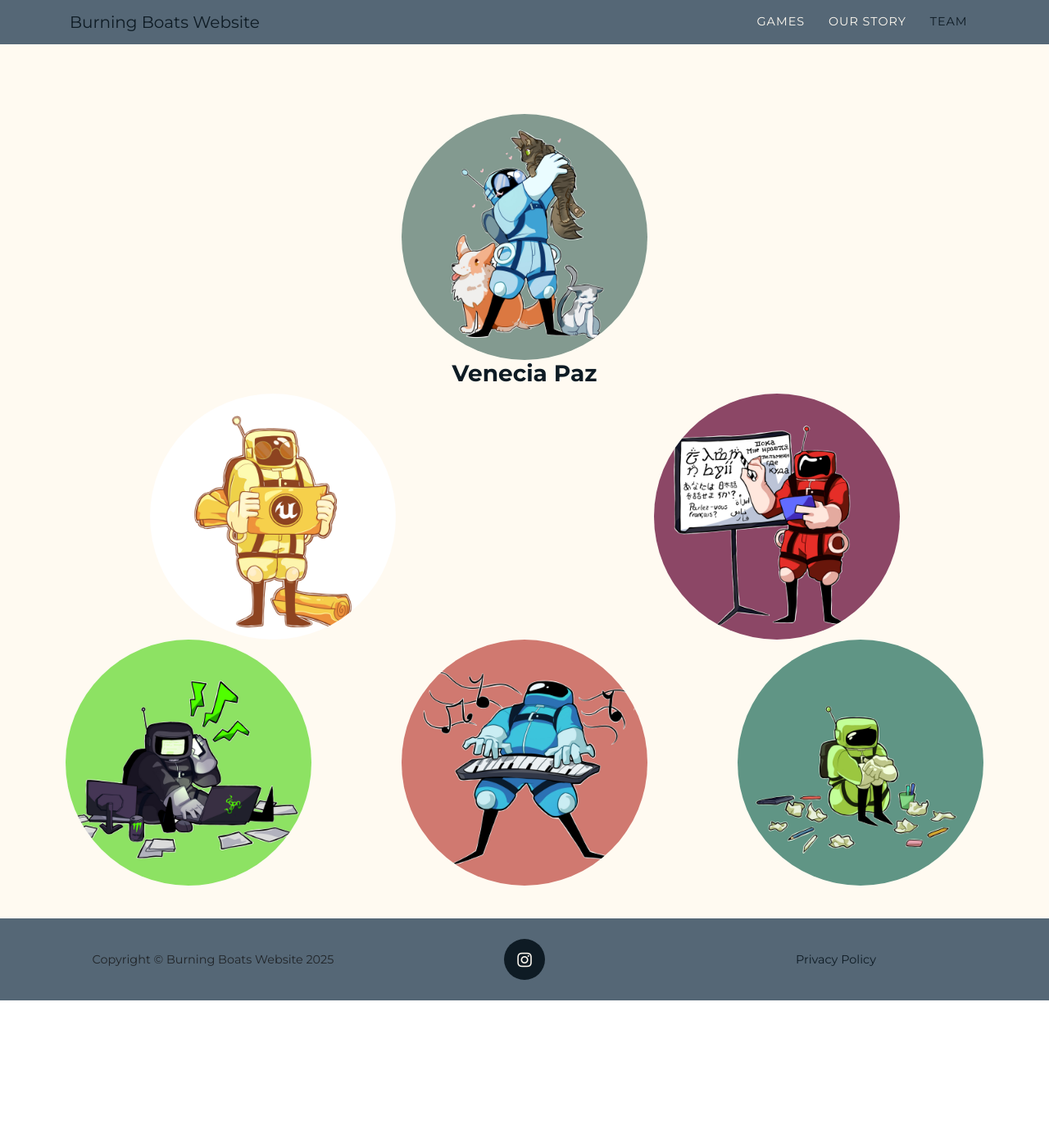
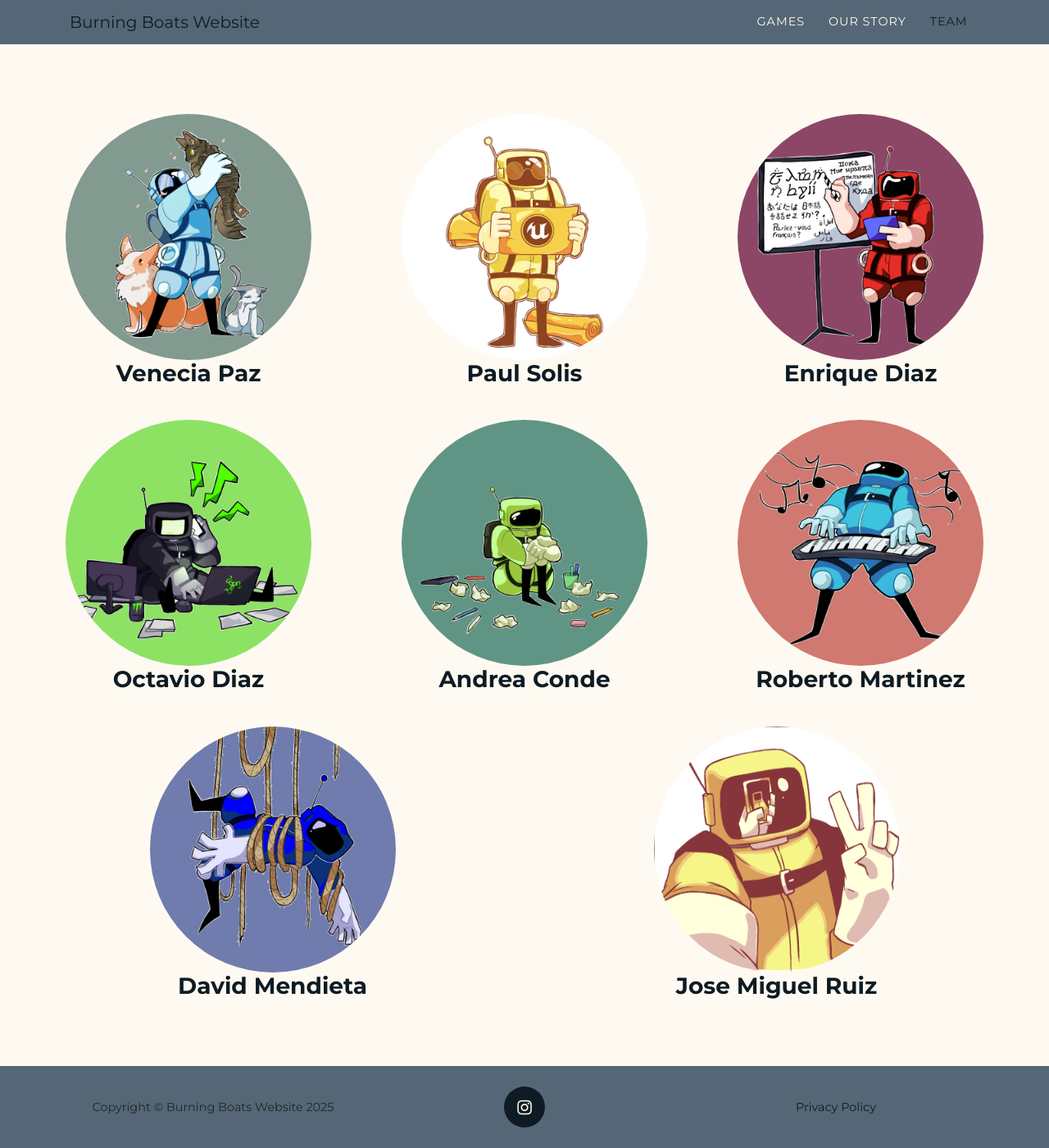
Before and after one commit to BurningBoats/BurningBoats.github.io, a Jekyll site: the page built from index.md, in a window 1280 px wide and 1400 px high, scrolled down 1833 px. Shown: the whole window at 82% size. Built offline with Jekyll 4.4.1, drawn with Linux system fonts in a browser that asks for light colours; some web fonts are replaced; before the commit the page ends 3053 px from its top, so only the background shows below that.

Commit message:
add names and images

```diff
--- a/_includes/about.html
+++ b/_includes/about.html
@@ -16,17 +16,42 @@
 </section>
 <div style="background-color: #fffaf1; padding: 40px;"">
   <div class="row" style="justify-content: space-around">
-    <div class="col-lg-12 text-center">
+    <div class="text-center">
       <img src="assets/img/team/1.jpg" alt="Avatar" style="border-radius: 50%;" width="300" height="300">
-      <h3>Venecia Paz</h3>
+      <h3 style="margin-bottom:40px">Venecia Paz</h3>
     </div>
-    <img src="assets/img/team/3.jpg" alt="Avatar" style="border-radius: 50%;" width="300" height="300">
-    <img src="assets/img/team/2.jpg" alt="Avatar" style="border-radius: 50%;" width="300" height="300">
+    <div class="text-center">
+      <img src="assets/img/team/3.jpg" alt="Avatar" style="border-radius: 50%;" width="300" height="300">
+      <h3 style="margin-bottom:40px">Paul Solis</h3>
+    </div>
+    <div class="text-center">
+      <img src="assets/img/team/2.jpg" alt="Avatar" style="border-radius: 50%;" width="300" height="300">
+      <h3 style="margin-bottom:40px">Enrique Diaz</h3>
+    </div>
   </div>
   <div class="row" style="justify-content: space-around">
-    <img src="assets/img/team/4.jpg" alt="Avatar" style="border-radius: 50%;" width="300" height="300">
-    <img src="assets/img/team/5.jpg" alt="Avatar" style="border-radius: 50%;" width="300" height="300">
-    <img src="assets/img/team/6.jpg" alt="Avatar" style="border-radius: 50%;" width="300" height="300">
+    <div class="text-center">
+      <img src="assets/img/team/4.jpg" alt="Avatar" style="border-radius: 50%;" width="300" height="300">
+      <h3 style="margin-bottom:40px">Octavio Diaz</h3>
+    </div>
+    <div class="text-center">
+      <img src="assets/img/team/6.jpg" alt="Avatar" style="border-radius: 50%;" width="300" height="300">
+      <h3 style="margin-bottom:40px">Andrea Conde</h3>
+    </div>
+    <div class="text-center">
+      <img src="assets/img/team/5.jpg" alt="Avatar" style="border-radius: 50%;" width="300" height="300">
+      <h3 style="margin-bottom:40px">Roberto Martinez</h3>
+    </div>
+  </div>
+  <div class="row" style="justify-content: space-around">
+    <div class="text-center">
+      <img src="assets/img/team/7.jpg" alt="Avatar" style="border-radius: 50%;" width="300" height="300">
+      <h3 style="margin-bottom:40px">David Mendieta</h3>
+    </div>
+    <div class="text-center">
+      <img src="assets/img/team/8.jpg" alt="Avatar" style="border-radius: 50%;" width="300" height="300">
+      <h3 style="margin-bottom:40px">Jose Miguel Ruiz</h3>
+    </div>
   </div>
 </div>
 <!-- End About -->
```
Also changed, not shown: assets/img/team/7.jpg (added), assets/img/team/8.jpg (added).
